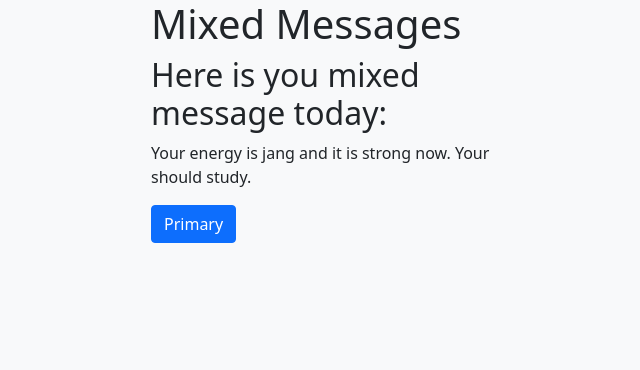
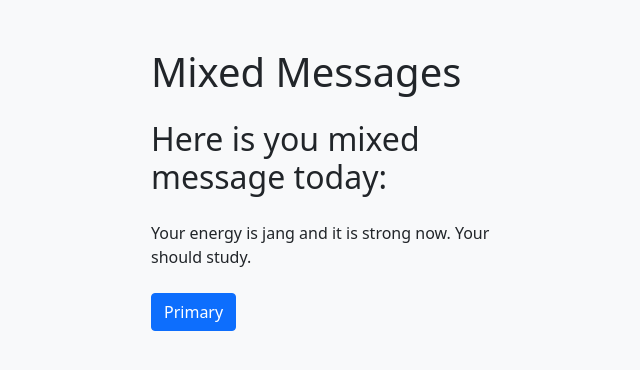
Before and after one commit to lompolo/mixedMessages, a plain HTML site: page index.html in a window 1280 px wide. Shown: the whole page, without its empty margins (311-951 px from the left). Drawn offline with nearby package versions, Linux system fonts and the light colour scheme.

Commit message:
Basic bootstrap css to page. Spacing added.

```diff
--- a/index.html
+++ b/index.html
@@ -18,9 +18,9 @@
       <div class="row row-cols-3">
         <div class="col"></div>
         <div class="col">
-          <h1>Mixed Messages</h1>
-          <h2>Here is you mixed message today:</h2>
-          <p id="message">Connecting to your energy...</p>
+          <h1 class="pt-5">Mixed Messages</h1>
+          <h2 class="py-3">Here is you mixed message today:</h2>
+          <p id="message" class="pb-2">Connecting to your energy...</p>
         </div>
         <div class="col"></div>
         <div class="col"></div>
```
